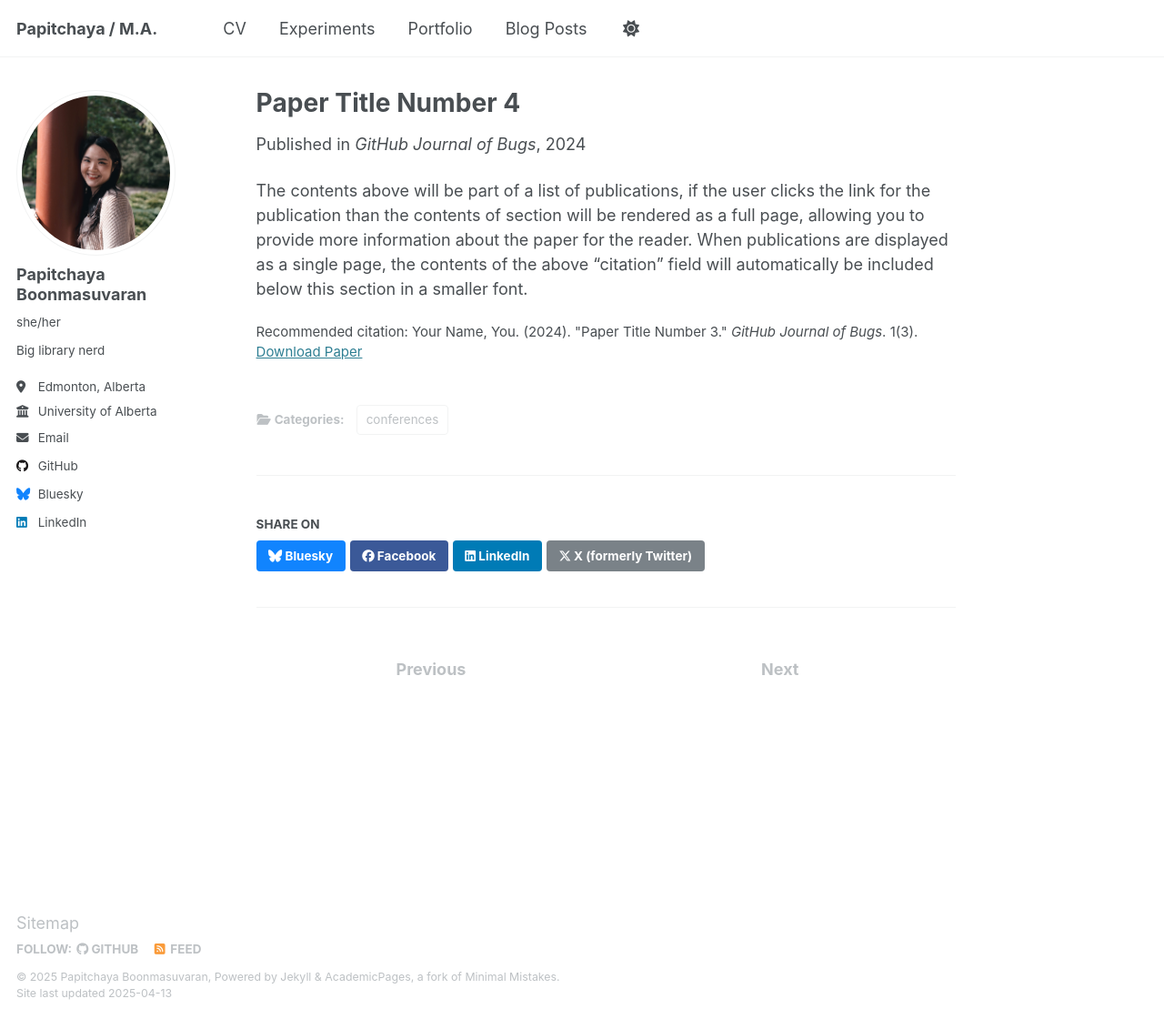
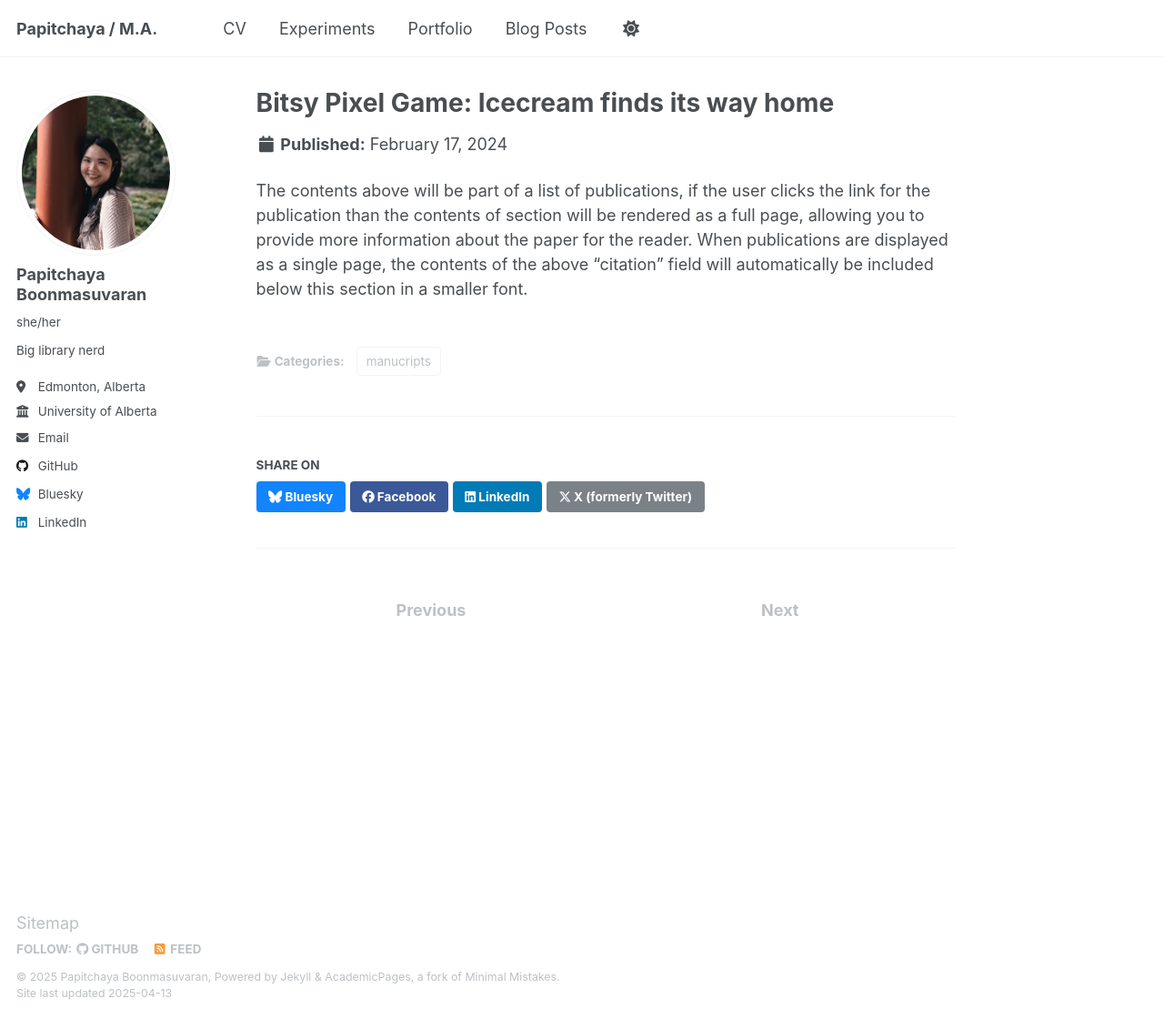
Before and after one commit to 4thpapitch/thedigitalme, a Jekyll site: the page built from _experiments/bitsy.md, in a window 1280 px wide and 1120 px high. Shown: the whole window at 91% size. Built offline with Jekyll 4.4.1, drawn with Linux system fonts in a browser that asks for light colours.

Commit message:
Update bitsy.md

```diff
--- a/_experiments/bitsy.md
+++ b/_experiments/bitsy.md
@@ -1,13 +1,10 @@
 ---
-title: "Paper Title Number 4"
+title: "Bitsy Pixel Game: Icecream finds its way home"
 collection: experiments
-category: conferences
-permalink: /experiments/2024-02-17-paper-title-number-4
-excerpt: 'This paper is about fixing template issue #693.'
+category: manucripts
+permalink: /experiments/bitsy
+excerpt: 'Bitsy Experiment with pixels and blocks'
 date: 2024-02-17
-venue: 'GitHub Journal of Bugs'
-paperurl: 'http://academicpages.github.io/files/paper3.pdf'
-citation: 'Your Name, You. (2024). &quot;Paper Title Number 3.&quot; <i>GitHub Journal of Bugs</i>. 1(3).'
 ---
 
 The contents above will be part of a list of publications, if the user clicks the link for the publication than the contents of section will be rendered as a full page, allowing you to provide more information about the paper for the reader. When publications are displayed as a single page, the contents of the above "citation" field will automatically be included below this section in a smaller font.
```
